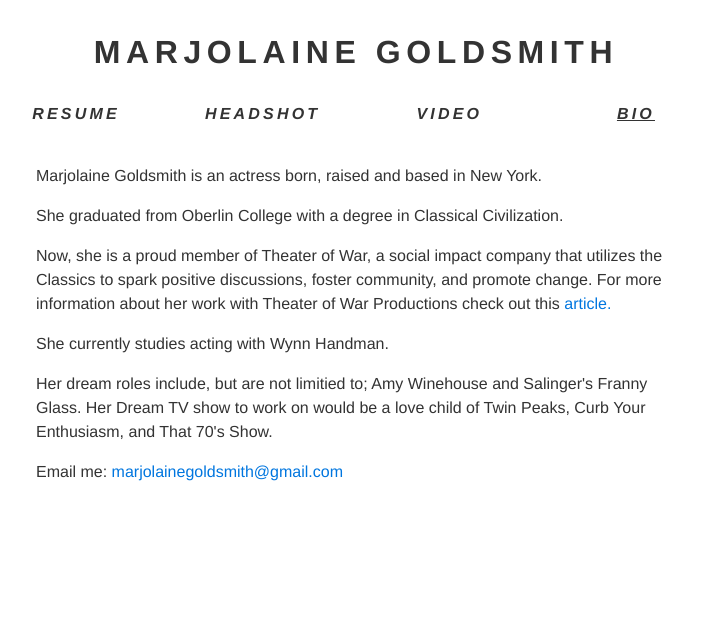
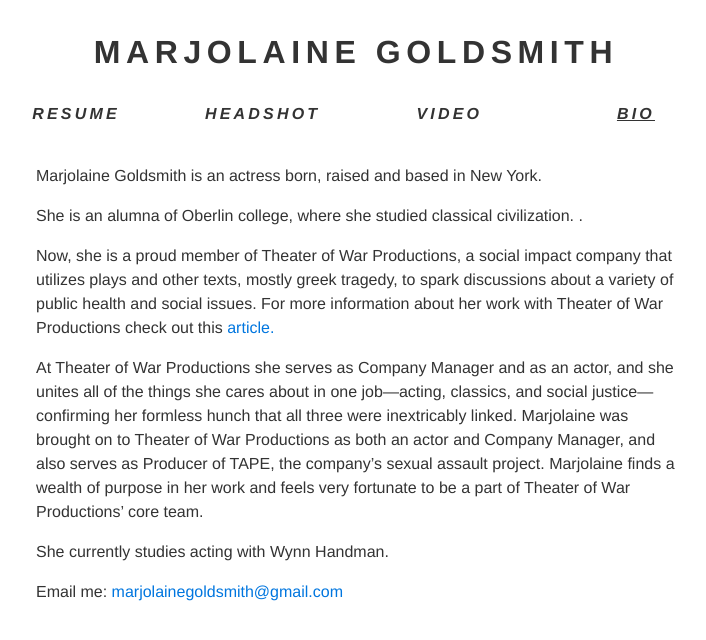
Before and after one commit to marjogold/marjolainegoldsmith, a Jekyll site: the page built from bio.html, in a window 1280 px wide. Shown: the top 640 px of the page, without its empty margins (284-990 px from the left). Built offline with Jekyll 4.4.1, drawn with Linux system fonts in a browser that asks for light colours; nearby versions of some CDN libraries; Markdown is read by kramdown in place of the engine named in the settings.

Commit message:
Update bio.html

```diff
--- a/bio.html
+++ b/bio.html
@@ -5,10 +5,11 @@ title: Bio | Marjolaine Goldsmith
 
 <p>Marjolaine Goldsmith is an actress born, raised and based in New York.</p>
 
-<p>She graduated from Oberlin College with a degree in Classical Civilization.</p>
+<p>She is an alumna of Oberlin college, where she studied classical civilization. .</p>
 
-<p>Now, she is a proud member of Theater of War, a social impact company that utilizes the Classics to spark positive discussions, foster community, and promote change. For more information about her work with Theater of War Productions check out this <a href="http://blog.pshares.org/index.php/an-ancient-technology-using-greek-tragedies-to-heal-present-day-trauma/">article.</a></p>
-<p>She currently studies acting with Wynn Handman.<p>
-  <p> Her dream roles include, but are not limitied to; Amy Winehouse and Salinger's Franny Glass. Her Dream TV show to work on would be a love child of Twin Peaks, Curb Your Enthusiasm, and That 70's Show.<p>
+<p>Now, she is a proud member of Theater of War Productions, a social impact company that utilizes plays and other texts, mostly greek tragedy, to spark discussions about a variety of public health and social issues. For more information about her work with Theater of War Productions check out this <a href="http://blog.pshares.org/index.php/an-ancient-technology-using-greek-tragedies-to-heal-present-day-trauma/">article.</a></p>
+<p>At Theater of War Productions she serves as Company Manager and as an actor, and she unites all of the things she cares about in one job—acting, classics, and social justice—confirming her formless hunch that all three were inextricably linked. Marjolaine was brought on to Theater of War Productions as both an actor and Company Manager, and also serves as Producer of TAPE, the company’s sexual assault project. Marjolaine finds a wealth of purpose in her work and feels very fortunate to be a part of Theater of War Productions’ core team.
+
+  <p>She currently studies acting with Wynn Handman.<p>
 
 <p>Email me: <a href="mailto:marjolainegoldsmith@gmail.com">marjolainegoldsmith@gmail.com</a></p>
```
